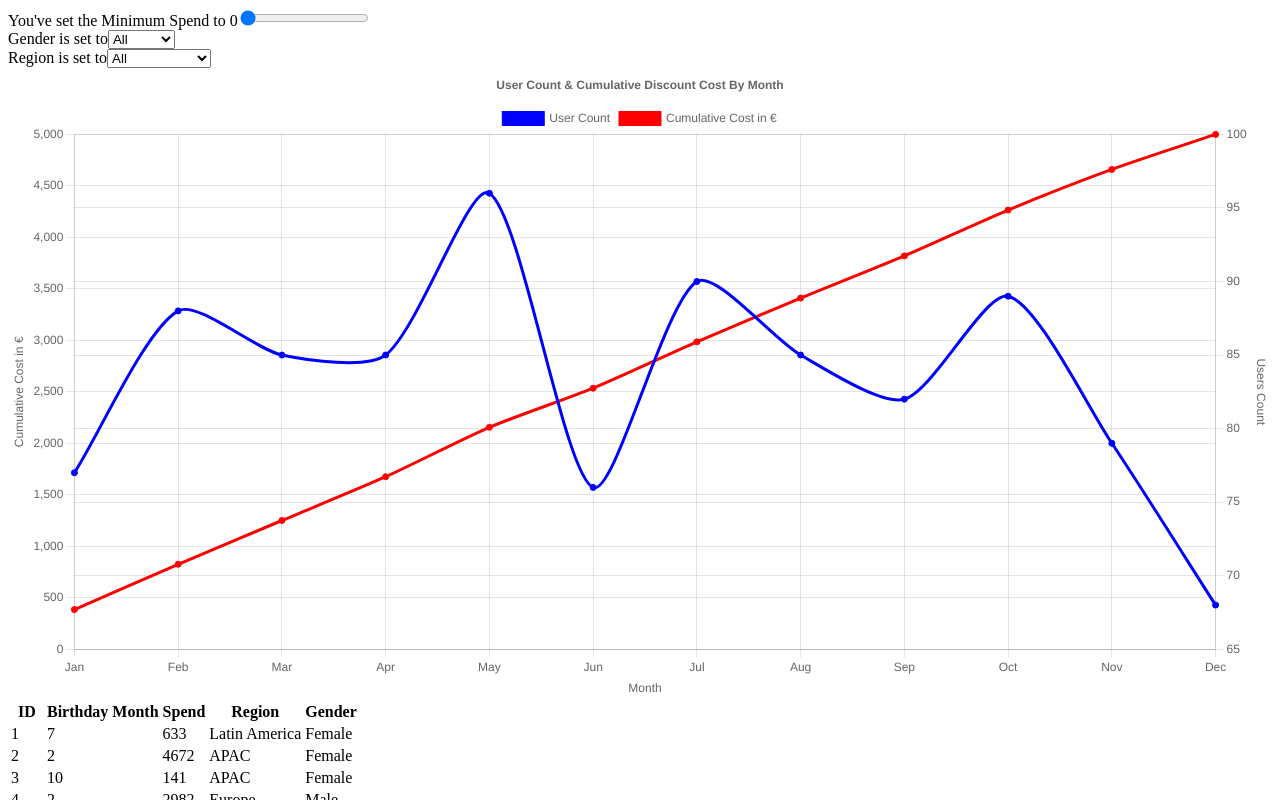
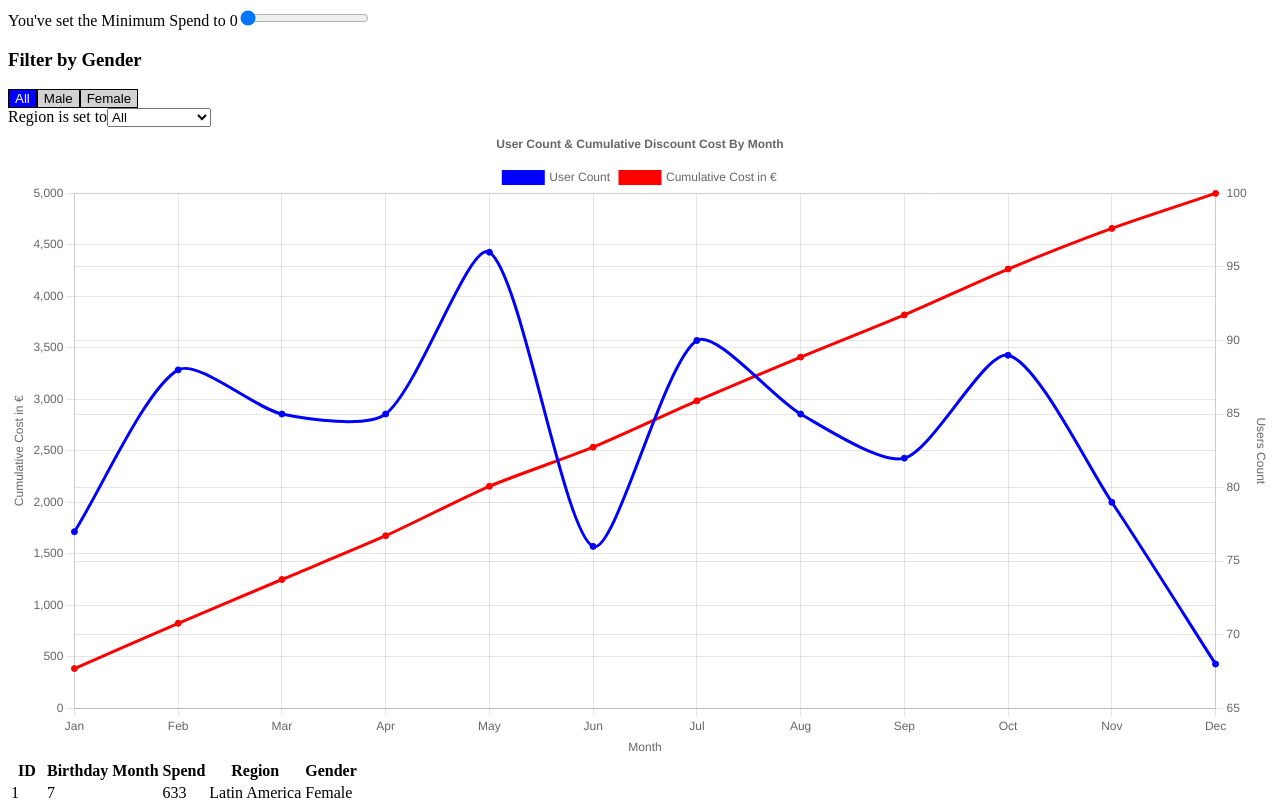
Before and after one commit to llleeeaaannn/utrack, a React (Create React App) app: page / in a window 1280 px wide. Shown: the top 800 px of the page. Built offline with nearby package versions, Linux system fonts and the light colour scheme.

Commit message:
Rewrote gender dropdown logic to use buttons instead

```diff
--- a/src/App.js
+++ b/src/App.js
@@ -1,7 +1,7 @@
 import Users from "./dataGenerator.js"
 import UserTable from "./userTable.js"
 import MinSpendSlider from "./filters/minSpendSlider.js"
-import GenderDropdown from "./filters/genderDropdown.js"
+import GenderFilter from "./filters/genderDropdown.js"
 import RegionDropdown from "./filters/regionDropdown.js"
 import ResponsiveChart from "./chart.js"
 import React, { useState, useEffect } from 'react'
@@ -38,7 +38,7 @@ function App() {
   return (
     <div>
       <MinSpendSlider minSpend={minSpend} setMinSpend={setMinSpend} />
-      <GenderDropdown gender={gender} setGender={setGender} />
+      <GenderFilter gender={gender} setGender={setGender} />
       <RegionDropdown region={region} setRegion={setRegion} />
 
       <ResponsiveChart users={filteredUsers} />
--- a/src/filters/genderDropdown.js
+++ b/src/filters/genderDropdown.js
@@ -1,15 +1,26 @@
-// Creates Gender dropdown element. Sets passed state based on selected value.
-const GenderDropdown = ({ gender, setGender }) => {
+// Creates Gender filter buttons. Sets passed state based on selected value.
+const genderButtons = ["All", "Male", "Female"];
+
+
+const GenderFilter = ({ gender, setGender }) => {
   return (
     <div>
-      <label>Gender is set to</label>
-      <select value={gender} onChange={(e) => setGender(e.target.value)}>
-        <option value="All">All</option>
-        <option value="Male">Male</option>
-        <option value="Female">Female</option>
-      </select>
+      <h3>Filter by Gender</h3>
+      {genderButtons.map(g => (
+        <button
+          key={g}
+          onClick={() => setGender(g)}
+          style={{
+            backgroundColor: gender === g ? "blue" : "lightgray",
+            color: gender === g ? "white" : "black",
+            border: "1px solid black",
+          }}
+        >
+          {g}
+        </button>
+      ))}
     </div>
-  )
-}
+  );
+};
 
-export default GenderDropdown
+export default GenderFilter;
```
